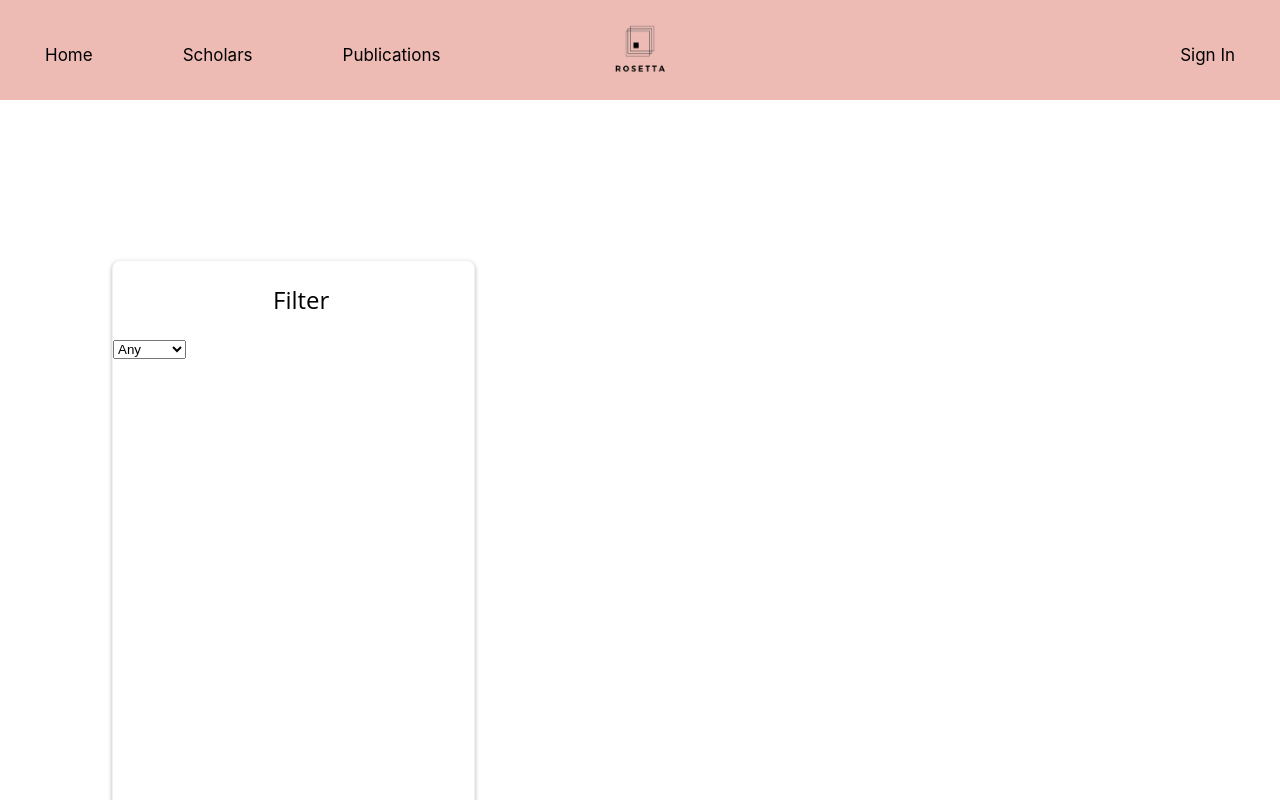
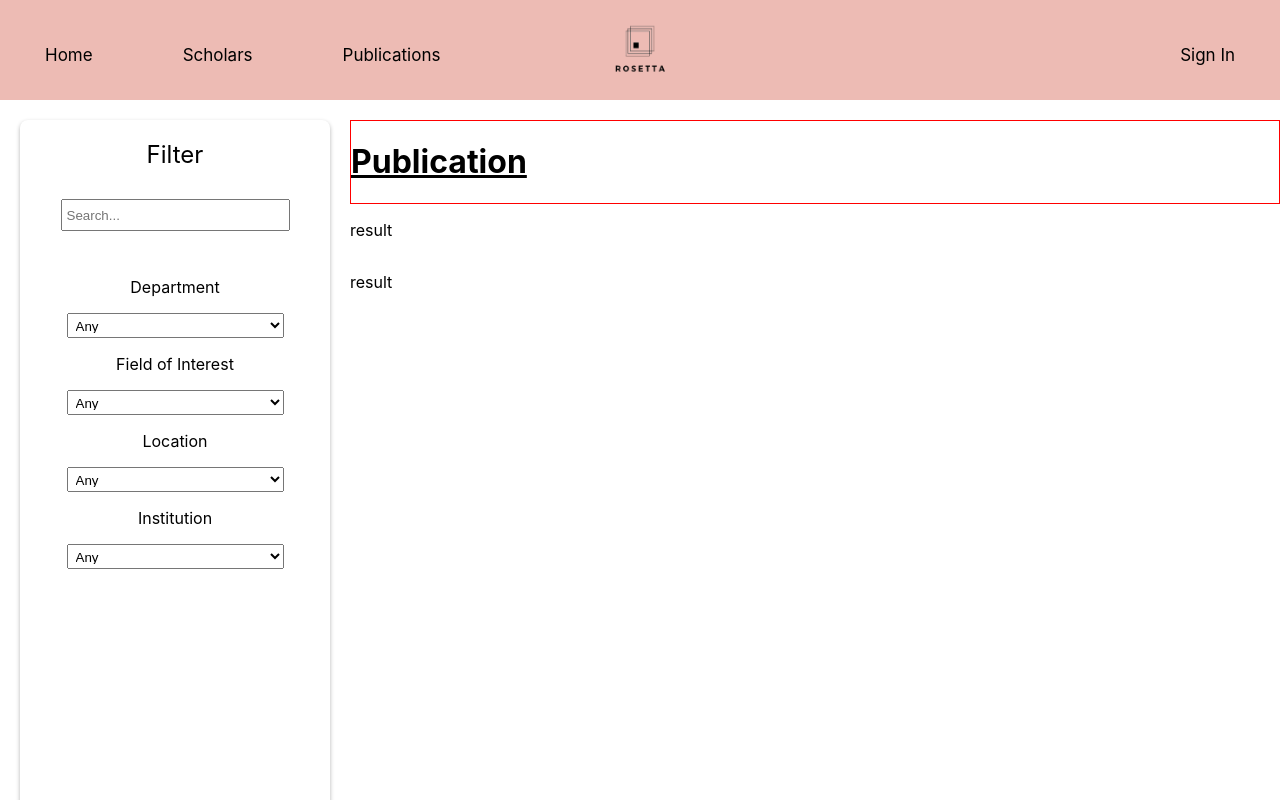
Before and after one commit to jamesjwkim/rosetta-rough, a React (Create React App) app: page /publications in a window 1280 px wide. Shown: the top 800 px of the page. Built offline with nearby package versions, Linux system fonts and the light colour scheme.

Commit message:
publications page in progress

```diff
--- a/src/App.css
+++ b/src/App.css
@@ -1,50 +1,3 @@
 h2 {
     text-align: center;
 }
-
-.filter {
-    box-sizing: border-box;
-    position: absolute;
-    width: 363px;
-    height: 838px;
-    left: 112px;
-    top: 260px;
-
-    background: #FFFFFF;
-    /* grey/300
-
-    F1F1F1
-    */
-    border: 1px solid #F1F1F1;
-    box-shadow: 0px 2px 4px rgba(0, 0, 0, 0.3);
-    border-radius: 8px;
-}
-
-.filter p {
-    /* position: absolute; */
-    width: 74px;
-    height: 29px;
-    left: 278px;
-    top: 282px;
-    font-family: "open sans";
-
-    font-weight: 400;
-    font-size: 24px;
-    line-height: 29px;
-    padding-left: 160px;
-
-    color: #000000;
-}
-
-.searchfilter {
-    box-sizing: border-box;
-
-/* Auto layout */
-
-display: flex;
-flex-direction: row;
-align-items: center;
-padding: 16px 32px;
-gap: 4px;
-
-}
--- a/src/Footer.css
+++ b/src/Footer.css
@@ -6,4 +6,5 @@
    background-color: black;
    color: white;
    text-align: center;
+
 }
--- /dev/null
+++ b/src/Publications.css
@@ -0,0 +1,81 @@
+.publicationResult {
+    display: flex;
+    overflow: hidden;
+}
+
+.filter {
+    flex: 1;
+    box-sizing: border-box;
+    width: 363px;
+    height: 838px;
+    left: 112px;
+    top: 260px;
+
+    background: #FFFFFF;
+    /* grey/300
+
+    F1F1F1
+    */
+    box-shadow: 0px 2px 4px rgba(0, 0, 0, 0.3);
+    border-radius: 8px;
+    margin-left: 20px;
+    margin-top: 20px;
+    margin-bottom: 20px;
+    margin-right: 20px;
+}
+
+.filter h3 {
+    /* position: absolute; */
+    text-align: center;
+    font-weight: 400;
+    font-size: 24px;
+
+    color: #000000;
+    margin: auto; /* Add this */
+    padding-top: 20px;
+    padding-bottom: 30px;
+
+}
+
+
+.result {
+    flex:3;
+
+}
+
+.searchFilter {
+    text-align: center; /* add this property */
+}
+
+
+.searchBar {
+    width: 70%;
+    height: 20px;
+    padding: 4px;
+    box-sizing: "border-box";
+    border: "1px solid #F1F1F1";
+    border-radius: "4px";
+    margin:0 auto;
+    margin-bottom: 30px;
+}
+
+.department {
+    width: 70%;
+    height: 25px;
+    padding: 4px;
+    margin:0 auto;
+}
+
+.result {
+    display: flex;
+    flex-direction: column;
+    padding-top: 20px;
+}
+
+.resultTitle {
+    border: 1px solid red;
+}
+
+.resultTitle h1 {
+    text-decoration-line: underline;
+}
--- a/src/Publications.js
+++ b/src/Publications.js
@@ -1,5 +1,6 @@
 import Navbar from "./Navbar";
-import Footer from './Footer.js'
+import Footer from './Footer.js';
+import './Publications.css';
 
 
 function generatePublications() {
@@ -20,23 +21,48 @@ export function Publications(props) {
 
 
     return (
-        <main>
-            <div>
-                <Navbar />
+        <div>
+            <Navbar />
+            <div className="publicationResult">
                 <div className="filter">
-                    <p>Filter</p>
+                    <h3>Filter</h3>
                     <div className="searchFilter">
-                        <select id="department">
+                        <input className="searchBar" type="text" placeholder="Search..."/>
+                        <p>Department</p>
+                        <select className="department">
+                            <option value="any">Any</option>
+                            <option value="option2">Option 2</option>
+                            <option value="option3">Option 3</option>
+                        </select>
+                        <p>Field of Interest</p>
+                        <select className="department">
+                            <option value="any">Any</option>
+                            <option value="option2">Option 2</option>
+                            <option value="option3">Option 3</option>
+                        </select>
+                        <p>Location</p>
+                        <select className="department">
+                            <option value="any">Any</option>
+                            <option value="option2">Option 2</option>
+                            <option value="option3">Option 3</option>
+                        </select>
+                        <p>Institution</p>
+                        <select className="department">
                             <option value="any">Any</option>
                             <option value="option2">Option 2</option>
                             <option value="option3">Option 3</option>
                         </select>
                     </div>
-
+                </div>
+                <div className="result">
+                    <div className="resultTitle">
+                        <h1>Publication</h1>
+                    </div>
+                    <div><p>result</p></div>
+                    <div><p>result</p></div>
                 </div>
             </div>
-
-        </main>
-
+            <Footer />
+        </div>
     )
 }
```
